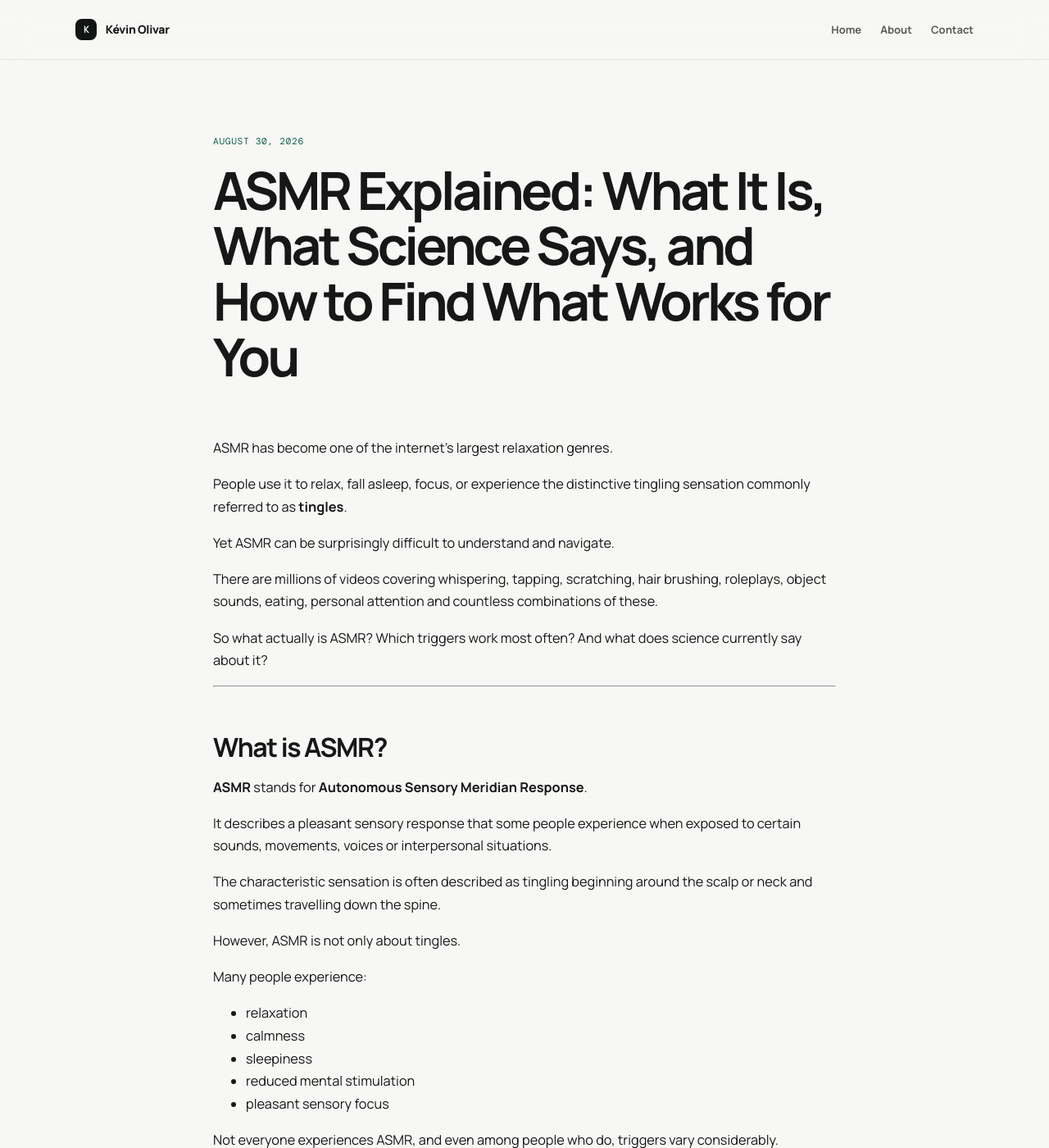
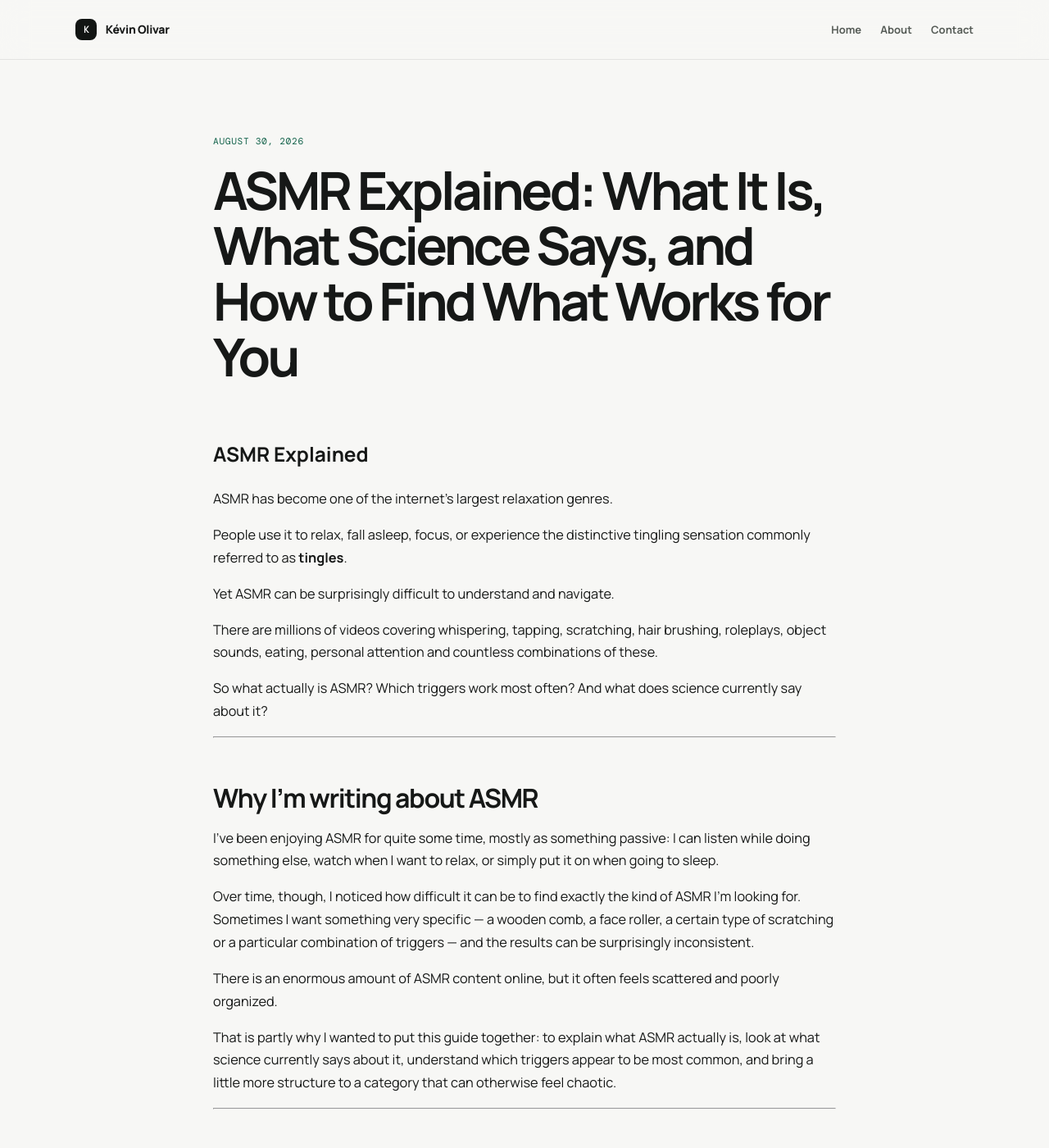
Before and after one commit to olivark/olivark.github.io, a Jekyll site: the page built from _posts/2026-08-30-introduction-to-asmr.md, in a window 1280 px wide and 1400 px high. Shown: the whole window at 82% size. Built offline with Jekyll 4.4.1, drawn with Linux system fonts in a browser that asks for light colours; some of the changed text lies outside the part shown.

Commit message:
feat: update asmr post

```diff
--- a/_posts/2026-08-30-introduction-to-asmr.md
+++ b/_posts/2026-08-30-introduction-to-asmr.md
@@ -1,13 +1,16 @@
+---
+layout: post
+title: "ASMR Explained: What It Is, What Science Says, and How to Find What Works for You"
+description: "An introduction to ASMR, its origins, scientific evidence, common triggers, and how to find the ASMR that works for you."
+date: 2026-08-30
+tags:
+  - ASMR
+  - sleep
+  - relaxation
+  - science
 ---
 
-layout: post
-title: "ASMR Explained: What It Is, What Science Says, and How to Find What Works for You"
-description: "What ASMR is, what the research says, the triggers people commonly report, and how to find videos that suit you."
-date: 2026-08-30
-categories: [wellbeing, internet-culture]
-tags: [asmr, sleep, relaxation, science]
-
----
+# ASMR Explained
 
 ASMR has become one of the internet's largest relaxation genres.
 
@@ -18,6 +21,18 @@
 There are millions of videos covering whispering, tapping, scratching, hair brushing, roleplays, object sounds, eating, personal attention and countless combinations of these.
 
 So what actually is ASMR? Which triggers work most often? And what does science currently say about it?
+
+---
+
+## Why I’m writing about ASMR
+
+I’ve been enjoying ASMR for quite some time, mostly as something passive: I can listen while doing something else, watch when I want to relax, or simply put it on when going to sleep.
+
+Over time, though, I noticed how difficult it can be to find exactly the kind of ASMR I’m looking for. Sometimes I want something very specific — a wooden comb, a face roller, a certain type of scratching or a particular combination of triggers — and the results can be surprisingly inconsistent.
+
+There is an enormous amount of ASMR content online, but it often feels scattered and poorly organized.
+
+That is partly why I wanted to put this guide together: to explain what ASMR actually is, look at what science currently says about it, understand which triggers appear to be most common, and bring a little more structure to a category that can otherwise feel chaotic.
 
 ---
 
@@ -33,11 +48,11 @@
 
 Many people experience:
 
-* relaxation
-* calmness
-* sleepiness
-* reduced mental stimulation
-* pleasant sensory focus
+- relaxation
+- calmness
+- sleepiness
+- reduced mental stimulation
+- pleasant sensory focus
 
 Not everyone experiences ASMR, and even among people who do, triggers vary considerably.
 
@@ -49,11 +64,11 @@
 
 Common examples include:
 
-* having your hair brushed
-* listening to someone speak quietly
-* watching someone carefully perform a task
-* hearing repetitive or delicate sounds
-* receiving focused personal attention
+- having your hair brushed
+- listening to someone speak quietly
+- watching someone carefully perform a task
+- hearing repetitive or delicate sounds
+- receiving focused personal attention
 
 Online discussion of the unnamed sensation appeared during the late 2000s.
 
@@ -83,11 +98,11 @@
 
 Among people who experience ASMR, researchers observed:
 
-* increased feelings of calmness
-* increased pleasant affect
-* ASMR tingling sensations
-* an average heart-rate reduction of approximately **3.4 beats per minute**
-* increased skin conductance
+- increased feelings of calmness
+- increased pleasant affect
+- ASMR tingling sensations
+- an average heart-rate reduction of approximately **3.4 beats per minute**
+- increased skin conductance
 
 The combination is interesting because participants appeared physically relaxed while simultaneously showing signs of sensory activation.
 
@@ -123,27 +138,27 @@
 
 ---
 
-## Which ASMR triggers work best?
+# Which ASMR triggers work best?
 
 ASMR is highly individual, but researchers have found clear patterns.
 
 A 2018 study involving **813 people who experience ASMR** asked participants which triggers worked for them.
 
-| Trigger                                   | Participants reporting it as a trigger |
-| ----------------------------------------- | -------------------------------------: |
-| Soft speaking                             |                                **74%** |
-| Hair being played with or brushed         |                                **73%** |
-| Whispering                                |                                **70%** |
-| Close personal attention                  |                                **65%** |
-| Haircuts                                  |                                **56%** |
-| Face or head interaction                  |                                **55%** |
-| Tapping on hard surfaces                  |                                **51%** |
-| Watching someone carefully perform a task |                                **51%** |
-| Hand movements                            |                                **48%** |
-| Scratching                                |                                **47%** |
-| Water or fluid sounds                     |                                **36%** |
-| Lip sounds                                |                                **30%** |
-| Watching or listening to somebody eat     |                                **20%** |
+| Trigger | Participants reporting it as a trigger |
+|---|---:|
+| Soft speaking | **74%** |
+| Hair being played with or brushed | **73%** |
+| Whispering | **70%** |
+| Close personal attention | **65%** |
+| Haircuts | **56%** |
+| Face or head interaction | **55%** |
+| Tapping on hard surfaces | **51%** |
+| Watching someone carefully perform a task | **51%** |
+| Hand movements | **48%** |
+| Scratching | **47%** |
+| Water or fluid sounds | **36%** |
+| Lip sounds | **30%** |
+| Watching or listening to somebody eat | **20%** |
 
 Participants responded to an average of approximately **6.8 different triggers**.
 
@@ -151,11 +166,11 @@
 
 An earlier study found a similar pattern:
 
-* Whispering — **75%**
-* Personal attention — **69%**
-* Crisp sounds — **64%**
-* Slow movements — **53%**
-* Repetitive tasks — **34%**
+- Whispering — **75%**
+- Personal attention — **69%**
+- Crisp sounds — **64%**
+- Slow movements — **53%**
+- Repetitive tasks — **34%**
 
 This suggests that ASMR is not simply about making quiet noises.
 
@@ -163,81 +178,81 @@
 
 ---
 
-## The main types of ASMR
+# The main types of ASMR
 
 ASMR videos can be grouped into several broad categories.
 
-### Voice
+## Voice
 
 Examples include:
 
-* whispering
-* soft speaking
-* inaudible whispering
-* reading
-* counting
-* accented speech
+- whispering
+- soft speaking
+- inaudible whispering
+- reading
+- counting
+- accented speech
 
 For some people, voice is the primary trigger.
 
 ---
 
-### Object sounds
+## Object sounds
 
 Examples include:
 
-* tapping
-* scratching
-* brushing
-* rubbing
-* crinkling
-* page turning
+- tapping
+- scratching
+- brushing
+- rubbing
+- crinkling
+- page turning
 
 The material itself often matters.
 
 For example:
 
-* wood
-* glass
-* plastic
-* paper
-* metal
-* fabric
+- wood
+- glass
+- plastic
+- paper
+- metal
+- fabric
 
 Someone may strongly prefer wooden tapping while finding glass tapping unpleasant.
 
 ---
 
-### Personal attention
+## Personal attention
 
 Examples include:
 
-* haircuts
-* skincare
-* eye examinations
-* cranial nerve examinations
-* measuring
-* makeup application
-* spa roleplays
+- haircuts
+- skincare
+- eye examinations
+- cranial nerve examinations
+- measuring
+- makeup application
+- spa roleplays
 
 The trigger may come partly from the feeling that another person is concentrating specifically on the viewer.
 
 ---
 
-### Careful tasks
+## Careful tasks
 
 Some people experience ASMR simply by watching someone work carefully.
 
 Examples include:
 
-* writing
-* drawing
-* repairing
-* organizing
-* inspecting
-* cleaning
-* assembling
-* measuring
+- writing
+- drawing
+- repairing
+- organizing
+- inspecting
+- cleaning
+- assembling
+- measuring
 
 In the 2018 study, **51% of participants reported watching someone carefully perform a task as an ASMR trigger**.
 
@@ -245,30 +260,30 @@
 
 ---
 
-### Grooming and touch simulations
+## Grooming and touch simulations
 
 Examples include:
 
-* hair brushing
-* combing
-* face rollers
-* scalp treatments
-* makeup brushes
-* massage simulations
+- hair brushing
+- combing
+- face rollers
+- scalp treatments
+- makeup brushes
+- massage simulations
 
 These often combine visual movement, object sounds and the suggestion of touch.
 
 ---
 
-### Mouth and eating sounds
+## Mouth and eating sounds
 
 Examples include:
 
-* chewing
-* lip sounds
-* tongue clicking
-* eating
-* drinking
+- chewing
+- lip sounds
+- tongue clicking
+- eating
+- drinking
 
 These triggers tend to be more polarizing.
 
@@ -276,7 +291,7 @@
 
 ---
 
-## There is no single "best" ASMR
+# There is no single "best" ASMR
 
 Searching for **best ASMR** is usually not very useful.
 
@@ -304,7 +319,7 @@
 
 ---
 
-## ASMR has a search problem
+# ASMR has a search problem
 
 There is an enormous amount of ASMR content available online.
 
@@ -360,68 +375,68 @@
 
 ---
 
-## What better ASMR discovery could look like
+# What better ASMR discovery could look like
 
 Instead of searching only by title, imagine filtering ASMR according to the actual sensory components inside each video.
 
 ### Object
 
-* wooden comb
-* face roller
-* hairbrush
-* makeup brush
-* glass bottle
-* gloves
-* paper
-* scissors
+- wooden comb
+- face roller
+- hairbrush
+- makeup brush
+- glass bottle
+- gloves
+- paper
+- scissors
 
 ### Action
 
-* tapping
-* scratching
-* brushing
-* rolling
-* tracing
-* rubbing
+- tapping
+- scratching
+- brushing
+- rolling
+- tracing
+- rubbing
 
 ### Voice
 
-* whisper
-* soft spoken
-* no talking
-* unintelligible
+- whisper
+- soft spoken
+- no talking
+- unintelligible
 
 ### Style
 
-* personal attention
-* roleplay
-* trigger assortment
-* unintentional
-* repetitive task
+- personal attention
+- roleplay
+- trigger assortment
+- unintentional
+- repetitive task
 
 ### Speed
 
-* very slow
-* slow
-* medium
-* fast
-* aggressive
+- very slow
+- slow
+- medium
+- fast
+- aggressive
 
 ### Audio
 
-* mono
-* stereo
-* binaural
-* close microphone
-* distant
+- mono
+- stereo
+- binaural
+- close microphone
+- distant
 
 ### Purpose
 
-* sleep
-* relaxation
-* background
-* focus
-* tingles
+- sleep
+- relaxation
+- background
+- focus
+- tingles
 
 A search could then become:
 
@@ -435,7 +450,7 @@
 
 ---
 
-## How to discover your ASMR triggers
+# How to discover your ASMR triggers
 
 If you are new to ASMR, start with very different categories rather than watching random videos.
 
@@ -473,7 +488,7 @@
 
 ---
 
-## Your triggers may change
+# Your triggers may change
 
 ASMR responses are not necessarily permanent.
 
@@ -489,7 +504,7 @@
 
 ---
 
-## What we know — and what we still don't
+# What we know — and what we still don't
 
 ASMR began as an experience people struggled to describe.
 
@@ -497,11 +512,11 @@
 
 Scientific research has since shown that ASMR is associated with:
 
-* recognizable sensory responses
-* measurable physiological changes
-* relaxation
-* positive emotional effects
-* strong individual differences
+- recognizable sensory responses
+- measurable physiological changes
+- relaxation
+- positive emotional effects
+- strong individual differences
 
 But many questions remain.
 
@@ -519,6 +534,11 @@
 
 ## Sources
 
-* Barratt, E. L. & Davis, N. J. (2015). [*Autonomous Sensory Meridian Response (ASMR): a flow-like mental state.*](https://pmc.ncbi.nlm.nih.gov/articles/PMC4380153/)
+- Barratt, E. L. & Davis, N. J. (2015). *Autonomous Sensory Meridian Response (ASMR): a flow-like mental state.*
+  https://pmc.ncbi.nlm.nih.gov/articles/PMC4380153/
 
-* Poerio, G. L. et al. (2018). [*More than a feeling: Autonomous sensory meridian response (ASMR) is characterized by reliable changes in affect and physiology.*](https://journals.plos.org/plosone/article?id=10.1371/journal.pone.0196645)
+- Poerio, G. L. et al. (2018). *More than a feeling: Autonomous sensory meridian response (ASMR) is characterized by reliable changes in affect and physiology.*
+  https://journals.plos.org/plosone/article?id=10.1371/journal.pone.0196645
+
+- Fredborg, B. K. et al. (2018). Research examining common ASMR triggers and personality characteristics.
+  https://pmc.ncbi.nlm.nih.gov/articles/PMC6010208/
```
